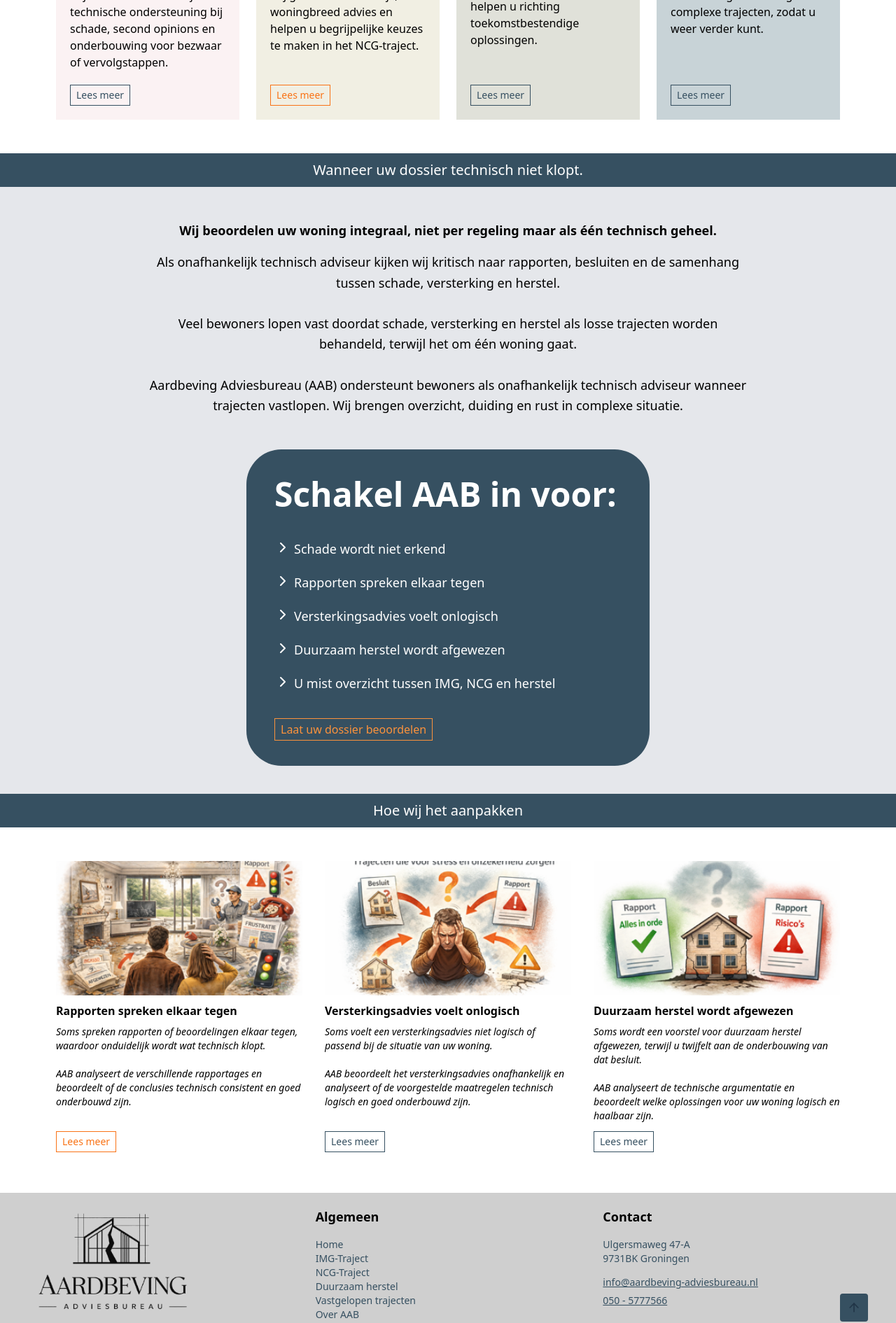
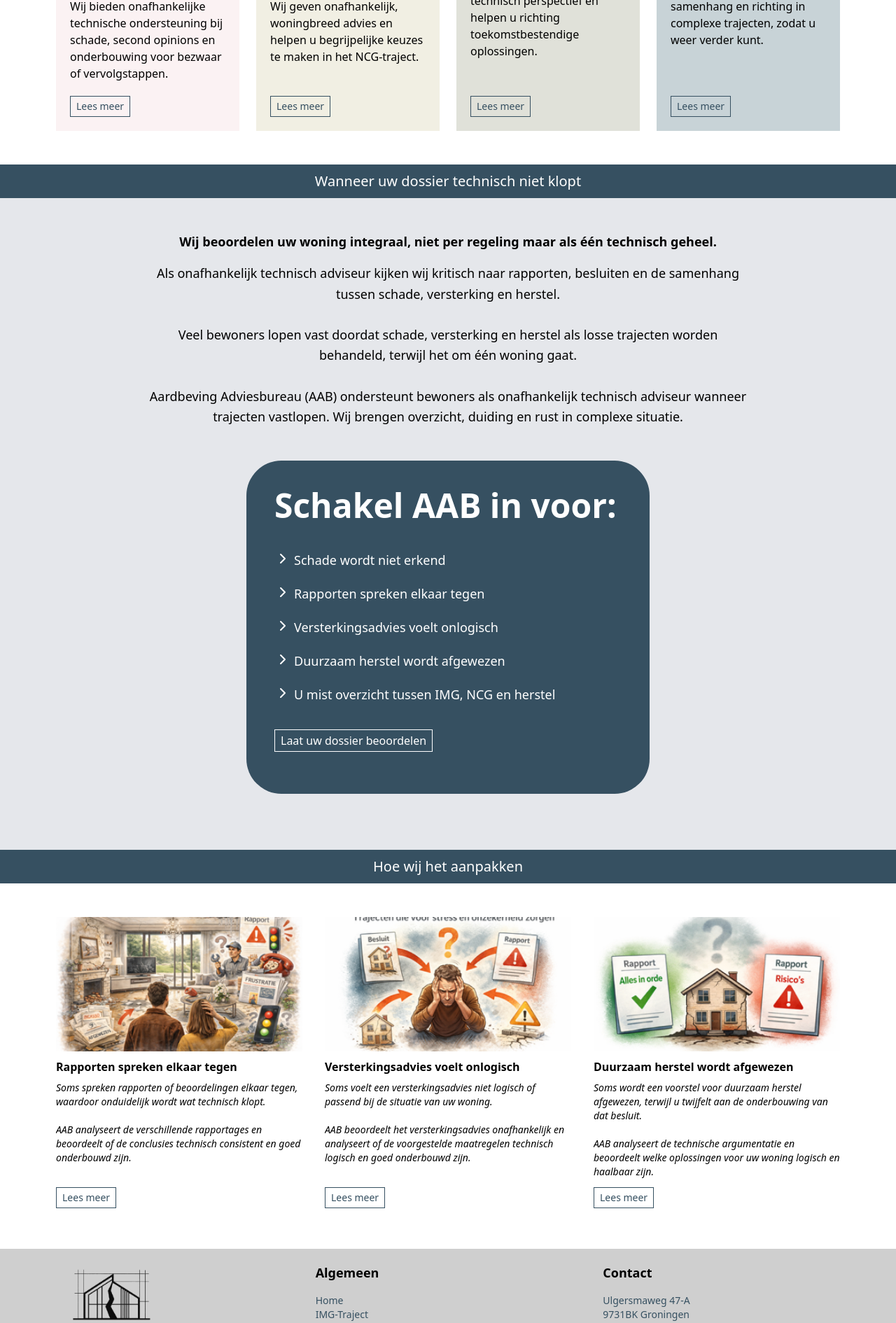
Before and after one commit to Abdul-Wahab-Mughal/aardbeving, a React (Vite) app: page / in a window 1280 px wide. Shown: the part 1160-3050 px from the top of the page at 70% size. Built offline with nearby package versions, Linux system fonts and the light colour scheme.

Commit message:
updated change

```diff
--- a/src/components/Header.jsx
+++ b/src/components/Header.jsx
@@ -14,7 +14,7 @@ export default function Header({ navItems }) {
           <img
             src={logo}
             alt="Aardbeving Adviesbureau"
-            className="h-24 w-auto"
+            className="h-28 w-auto"
           />
         </Link>
 
--- a/src/components/section/Intro.jsx
+++ b/src/components/section/Intro.jsx
@@ -11,7 +11,7 @@ export default function Intro({
   color,
 }) {
   return (
-    <section className={`pb-10 ${color} overflow-hidden`}>
+    <section className={`pb-5 md:pb-10 ${color} overflow-hidden`}>
       <TitleBox title={title} />
       <div
         className={`py-5 md:py-12 max-w-5xl m-auto text-center space-y-4 px-5 lg:px-20 text-black text-lg whitespace-pre-line ${className}`}
@@ -20,8 +20,11 @@ export default function Intro({
         <p className="max-sm:text-sm leading-relaxed">{message}</p>
       </div>
       {box && (
-        <div className="bg-[--background_box] max-w-xl m-auto p-10 rounded-[50px] w-full text-white">
-          <h3 className="text-5xl font-bold">Schakel AAB in voor:</h3>
+        <div className="px-5">
+          <div className="bg-[--background_box] max-w-xl m-auto mb-10 p-10 pb-16 rounded-[50px] w-full text-white">
+            <h3 className="text-3xl md:text-5xl font-bold">
+              Schakel AAB in voor:
+            </h3>
             <div className="py-10 flex flex-col gap-5">
               <div className="flex gap-1 text-lg">
                 <ChevronRight /> Schade wordt niet erkend
@@ -44,11 +47,12 @@ export default function Intro({
               </div>
             </div>
             <a
-            href="/over-abb"
-            className="text-orange-400 border border-orange-400 px-2 py-1"
+              href="/contact"
+              className="text-white border-white hover:text-orange-400 border hover:border-orange-400 px-2 py-1"
             >
               Laat uw dossier beoordelen
             </a>
+          </div>
         </div>
       )}
     </section>
--- a/src/components/section/Points.jsx
+++ b/src/components/section/Points.jsx
@@ -1,7 +1,7 @@
 import React from "react";
 import TitleBox from "../ui/titleBox";
 
-export default function Points({ points, title, color, imgpagecolor }) {
+export default function Points({ points, title, color }) {
   return (
     <section>
       <TitleBox title={title} />
@@ -32,11 +32,7 @@ export default function Points({ points, title, color, imgpagecolor }) {
               <div className="flex flex-col h-full">
                 <a
                   href="/contact"
-                  className={` text-black max-sm:text-xs w-fit border-2 border-[--border] py-1 p-5 rounded mt-auto ${
-                    imgpagecolor &&
-                    i === 0 &&
-                    "border-orange-500 text-orange-500"
-                  }`}
+                  className={` text-black max-sm:text-xs w-fit border-2 border-[--border] py-1 p-5 rounded mt-auto hover:border-orange-500 hover:text-orange-500`}
                 >
                   {point.btn}
                 </a>
--- a/src/components/section/Testimonials.jsx
+++ b/src/components/section/Testimonials.jsx
@@ -38,7 +38,7 @@ export default function Testimonials({ title }) {
           {testimonials.map((t, index) => (
             <div
               key={index}
-              className="bg-card rounded-sm overflow-hidden text-black flex flex-col"
+              className="bg-card rounded-sm overflow-hidden text-black flex flex-col max-md:text-center"
             >
               <img
                 src={t.image}
@@ -54,9 +54,7 @@ export default function Testimonials({ title }) {
                 </p>
                 <Link
                   to="/contact"
-                  className={`text-sm font-medium mt-auto text-[--border] hover:opacity-80 transition-opacity flex border px-2 py-1 w-fit border-[--border] ${
-                    index == 0 && "border-orange-500 text-orange-500"
-                  }`}
+                  className={`text-sm font-medium mt-auto text-[--border] hover:opacity-80 transition-opacity flex border px-2 py-1 w-fit border-[--border] hover:border-orange-500 hover:text-orange-500 max-md:m-auto`}
                 >
                   Lees meer
                 </Link>
--- a/src/components/section/Traject.jsx
+++ b/src/components/section/Traject.jsx
@@ -67,9 +67,7 @@ export default function Traject() {
               <p className="text text-black mb-5">{t.question}</p>
               <p className="text text-black flex-1 mb-5">{t.description}</p>
               <div
-                className={`text-sm font-medium text-[--border] hover:opacity-80 transition-opacity flex border px-2 py-1 w-fit border-[--border] ${
-                  index === 1 && "border-orange-500 text-orange-500"
-                }`}
+                className={`text-sm font-medium text-[--border] hover:opacity-80 transition-opacity flex border px-2 py-1 w-fit border-[--border] group-hover:border-orange-500 group-hover:text-orange-500`}
               >
                 Lees meer
               </div>
--- a/src/page/DuurzaamHerstel.jsx
+++ b/src/page/DuurzaamHerstel.jsx
@@ -63,7 +63,6 @@ const message = (
       deskundige vergoed krijgen. Welke regeling van toepassing is, hangt af van
       het traject waarin uw woning zit.
     </p>
-    <br />
     <p>Schade – IMG</p>
     <p>
       Heeft u een schadeprocedure bij het Instituut Mijnbouwschade Groningen
@@ -72,7 +71,6 @@ const message = (
       inschakelen om een schadebeoordeling of besluit te laten toetsen.
       Aanvragen verloopt via het IMG en moet meestal vooraf worden goedgekeurd.
     </p>
-    <br />
     <p>Versterking – NCG</p>
     <p>
       Valt uw woning onder de versterkingsopgave van de Nationaal Coördinator
@@ -80,7 +78,6 @@ const message = (
       Advies. Hiermee kunt u een onafhankelijke adviseur laten meekijken met
       bijvoorbeeld een versterkingsadvies of belangrijke keuzes in het traject.
     </p>
-    <br />
     <p>Hoe komt u in aanmerking?</p>
     <ul className="pl-5">
       <li>
@@ -102,7 +99,7 @@ const message = (
 export default function DuurzaamHerstel() {
   return (
     <main className="bg-white">
-      <Bannar title="Duurzaam Herstel" image={traject3} />
+      <Bannar title="Duurzaam herstel" image={traject3} />
       <Points
         points={points}
         title="Zijn de volgende punten herkenbaar voor u?"
--- a/src/page/ImgTraject.jsx
+++ b/src/page/ImgTraject.jsx
@@ -76,7 +76,7 @@ const message = (
     <p>
       U kunt de aanvraag doen door in te loggen met DigiD op Mijn Dossier via:
     </p>
-    <a href="https://www.schadedoormijnbouw.nl/mijn-dossier" className=" underline">
+    <a href="https://www.schadedoormijnbouw.nl/mijn-dossier" className=" underline text-blue-500">
       https://www.schadedoormijnbouw.nl/mijn-dossier
     </a>
 
@@ -131,7 +131,6 @@ export default function ImgTraject() {
     <main className="bg-white">
       <Bannar title="IMG-traject (schade)" image={banner} />
       <Points
-        imgpagecolor
         points={points}
         title="Twijfelt u aan een schadebeoordeling van het IMG?"
         color="bg-[rgb(251,242,243)]"
--- a/src/page/NCGTraject.jsx
+++ b/src/page/NCGTraject.jsx
@@ -92,7 +92,7 @@ const message = (
     </p>
     <a
       href="https://www.nationaalcoordinatorgroningen.nl/vergoedingen/eigenaren/advies/ncg"
-      className=" underline"
+      className=" underline text-blue-500"
     >
       https://www.nationaalcoordinatorgroningen.nl/vergoedingen/eigenaren/advies/ncg
     </a>
@@ -113,7 +113,11 @@ export default function NCGTraject() {
         color="bg-[rgb(241,239,227)]"
       />
       <ServiceCards services={services} />
-      <Intro title="Regeling Onafhankelijk Advies NCG" className="text-start max-w-full" message={message} />
+      <Intro
+        title="Regeling Onafhankelijk Advies NCG"
+        className="text-start max-w-full"
+        message={message}
+      />
     </main>
   );
 }
--- a/src/page/VastlopendeTrajecten.jsx
+++ b/src/page/VastlopendeTrajecten.jsx
@@ -72,7 +72,6 @@ const message = (
       deskundige vergoed krijgen. Welke regeling van toepassing is, hangt af van
       het traject waarin uw woning zit.
     </p>
-    <br />
     <p>Schade – IMG</p>
     <p>
       Heeft u een schadeprocedure bij het Instituut Mijnbouwschade Groningen
@@ -81,7 +80,6 @@ const message = (
       inschakelen om een schadebeoordeling of besluit te laten toetsen.
       Aanvragen verloopt via het IMG en moet meestal vooraf worden goedgekeurd.
     </p>
-    <br />
     <p>Versterking – NCG</p>
     <p>
       Valt uw woning onder de versterkingsopgave van de Nationaal Coördinator
@@ -89,7 +87,6 @@ const message = (
       Advies. Hiermee kunt u een onafhankelijke adviseur laten meekijken met
       bijvoorbeeld een versterkingsadvies of belangrijke keuzes in het traject.
     </p>
-    <br />
     <p>Hoe komt u in aanmerking?</p>
     <ul className="pl-5">
       <li>
--- a/src/page/home.jsx
+++ b/src/page/home.jsx
@@ -16,7 +16,7 @@ export default function Index() {
       <Intro
         color="bg-gray-200"
         box
-        title="Wanneer uw dossier technisch niet klopt."
+        title="Wanneer uw dossier technisch niet klopt"
         subtitle="Wij beoordelen uw woning integraal, niet per regeling maar als één technisch geheel."
         message={`Als onafhankelijk technisch adviseur kijken wij kritisch naar rapporten, besluiten en de samenhang tussen schade, versterking en herstel.
 
```
Lines whose indentation alone changed are shown as unchanged.
